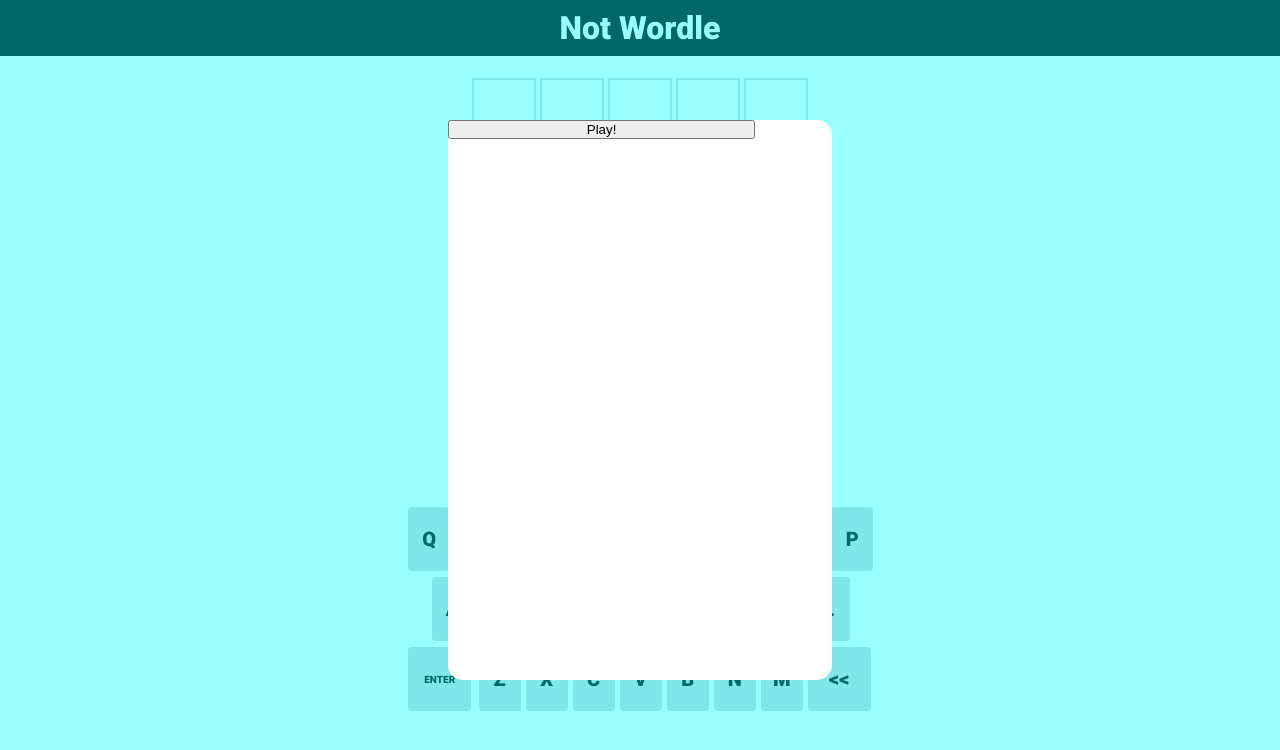
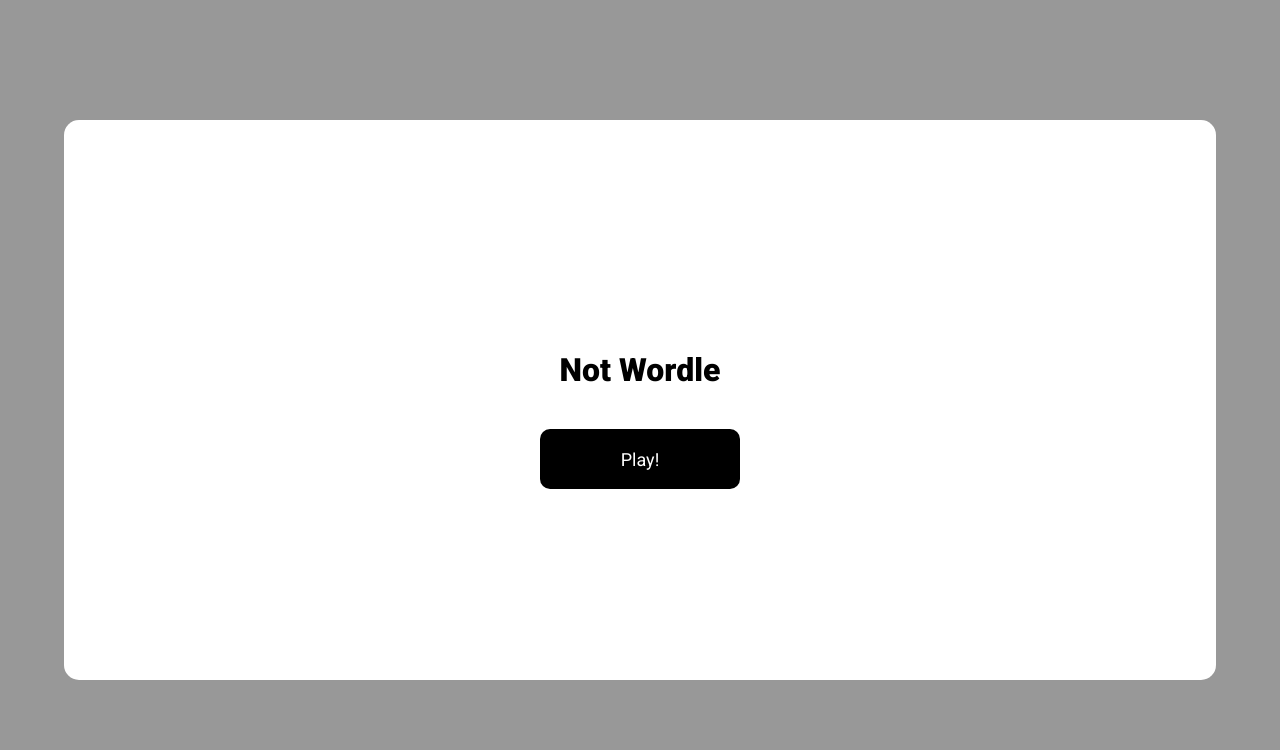
Before and after one commit to tobylangdon/wordleclone, a plain HTML site: page index.html in a window 1280 px wide. Drawn offline with Linux system fonts and the light colour scheme; a web font is replaced by a local one.

Commit message:
Second commit from macbook

```diff
--- a/index.html
+++ b/index.html
@@ -25,7 +25,8 @@
         <!-- <p>Guess the word using the custom keyboard:</p> -->
         <div id="modal-container">
             <div id="play-game">
-                <button>Play!</button>
+                <h1>Not Wordle</h1>
+                <button id="playBtn">Play!</button>
             </div>
         </div>
 
--- a/style.css
+++ b/style.css
@@ -124,20 +124,42 @@ h1 {
     bottom: 0;
     left: 0;
     right: 0;
-    background-color: rgba(0, 255, 255, 0.4);
+    background-color: rgba(152, 152, 152, 1);
     z-index: 5;
     display: flex;
     align-items: center;
     justify-content: center;
 }
 #play-game {
-    width: 30%;
+    width: 90%;
     height: 70vh;
     border-radius: 15px;
     background-color: rgb(255, 255, 255);
+    display: flex;
+
+    border-style: inset 5px;
+    flex-direction: column;
+    align-items: center;
+    justify-content: center;
+    position: relative;
+}
+
+#play-game h1{
+    color: black;
+    font-family: "REM", sans-serif;
+    font-family: "Roboto", sans-serif;
+    margin: 40px;
 }
 #play-game button{
-    width: 80%;
+    width: 200px;
+    border: none;
+    height: 60px;
+    border-radius: 10px;
+    color: white;
+    background-color: black;
+    font-size: 18px;
+    font-family: "REM", sans-serif;
+    font-family: "Roboto", sans-serif;
 
 }
 
--- a/wordle.js
+++ b/wordle.js
@@ -1,6 +1,7 @@
 const keyCont = document.getElementById("keyboard");
 const wordCont = document.getElementById("wordContainer");
 const boxes = document.getElementsByClassName("box");
+const PlayButton = document.getElementById('playBtn')
 currentRow = 0;
 
 const wordList = [
@@ -113,6 +114,14 @@ const keys = [
     "<<",
 ];
 
+PlayButton.addEventListener("click", playGame);
+
+
+function playGame(){
+    const container = document.getElementById('modal-container');
+    container.style.display = "none";
+}
+
 function revealLetter(id, classToAdd, key) {
     console.log("revelaing");
     const square = document.getElementById(id);
```
